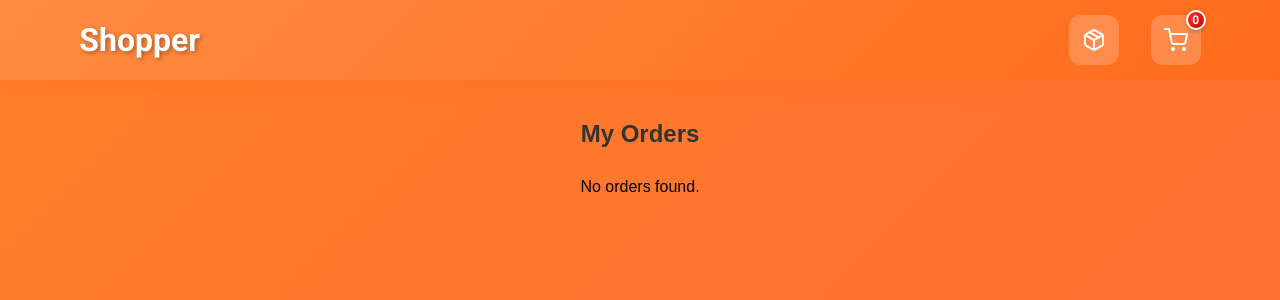
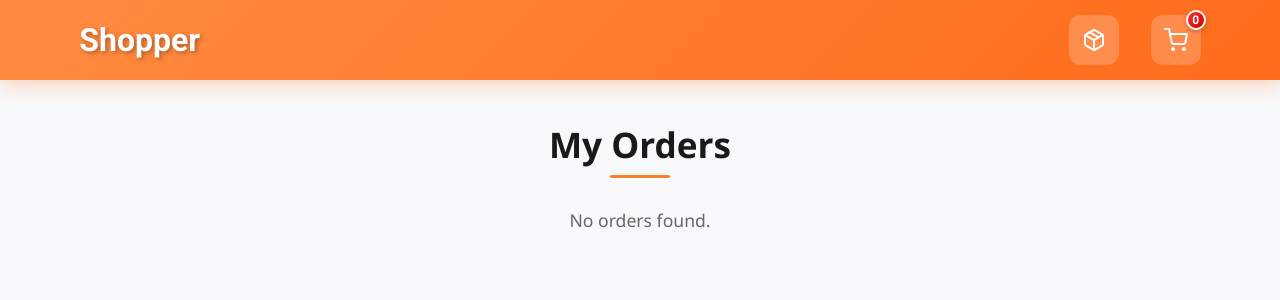
Before and after one commit to ajais-25/Shopper, a React (Vite) app: page /orders in a window 1280 px wide. Shown: the top 300 px of the page. Built offline with nearby package versions, Linux system fonts and the light colour scheme.

Commit message:
update my orders page ui

```diff
--- a/src/pages/Orders/Orders.css
+++ b/src/pages/Orders/Orders.css
@@ -1,21 +1,48 @@
 .orders-container {
+  min-height: 100vh;
+  width: 100vw;
+  margin: 0;
+  padding: 120px 20px 40px 20px;
+  font-family: "Segoe UI", Tahoma, Geneva, Verdana, sans-serif;
+  background: #f8f9fa;
+  position: relative;
+  display: flex;
+  flex-direction: column;
+  align-items: center;
+}
+
+.orders-content {
   max-width: 800px;
-  margin: 0 auto;
-  padding: 20px;
-  font-family: Arial, sans-serif;
-  margin-top: 100px;
+  width: 100%;
 }
 
 h2 {
   text-align: center;
-  color: #333;
-  margin-bottom: 20px;
+  color: #1a1a1a;
+  margin-bottom: 40px;
+  font-size: 2.2rem;
+  font-weight: 600;
+  position: relative;
+}
+
+h2::after {
+  content: "";
+  position: absolute;
+  bottom: -10px;
+  left: 50%;
+  transform: translateX(-50%);
+  width: 60px;
+  height: 3px;
+  background: #ff7d29;
+  border-radius: 2px;
 }
 
 .loading {
   text-align: center;
   font-size: 18px;
   margin-top: 50px;
+  color: #666;
+  font-weight: 500;
 }
 
 .orders-list {
@@ -25,18 +52,52 @@ h2 {
 }
 
 .order-card {
-  border: 1px solid #ddd;
+  border: 1px solid #e5e5e5;
   border-radius: 8px;
-  padding: 15px;
+  padding: 24px;
   display: flex;
   flex-direction: column;
-  gap: 10px;
-  background-color: #f9f9f9;
+  gap: 16px;
+  background: #ffffff;
+  box-shadow: 0 2px 8px rgba(0, 0, 0, 0.04);
+  transition: all 0.2s ease;
+  position: relative;
+}
+
+.order-card::before {
+  content: "";
+  position: absolute;
+  top: 0;
+  left: 0;
+  right: 0;
+  height: 3px;
+  background: #ff7d29;
+  border-radius: 8px 8px 0 0;
+}
+
+.order-card:hover {
+  transform: translateY(-1px);
+  box-shadow: 0 4px 12px rgba(0, 0, 0, 0.08);
+  border-color: #d0d0d0;
 }
 
 .order-card h3 {
-  margin: 0 0 10px 0;
-  color: #555;
+  margin: 0 0 12px 0;
+  color: #2c2c2c;
+  font-size: 1.2rem;
+  font-weight: 600;
+}
+
+.order-card p {
+  margin: 6px 0;
+  color: #666;
+  font-size: 0.95rem;
+  line-height: 1.5;
+}
+
+.order-card p strong {
+  color: #333;
+  font-weight: 600;
 }
 
 .order-items {
@@ -50,16 +111,20 @@ h2 {
 }
 
 .view-order {
-  padding: 7px 10px;
-  background-color: #FF7D29;
+  padding: 10px 20px;
+  background: #ff7d29;
   border: none;
-  border-radius: 5px;
+  border-radius: 6px;
   color: white;
   cursor: pointer;
-  font-size: 1.1rem;
-  transition: background-color 0.3s;
+  font-size: 0.9rem;
+  font-weight: 500;
+  transition: all 0.2s ease;
+  align-self: flex-start;
+  margin-top: 8px;
 }
 
 .view-order:hover {
-  background-color: #ff7f29b1;
+  background: #e66a24;
+  transform: translateY(-1px);
 }
--- a/src/pages/Orders/Orders.jsx
+++ b/src/pages/Orders/Orders.jsx
@@ -14,12 +14,16 @@ const Orders = () => {
 
   return (
     <div className="orders-container">
+      <div className="orders-content">
         <h2>My Orders</h2>
         {orders.length === 0 ? (
           <p
             style={{
               marginTop: "30px",
               textAlign: "center",
+              color: "#666",
+              fontSize: "1.1rem",
+              fontWeight: "400",
             }}
           >
             No orders found.
@@ -47,6 +51,7 @@ const Orders = () => {
           </div>
         )}
       </div>
+    </div>
   );
 };
 
```
Lines whose indentation alone changed are shown as unchanged.
